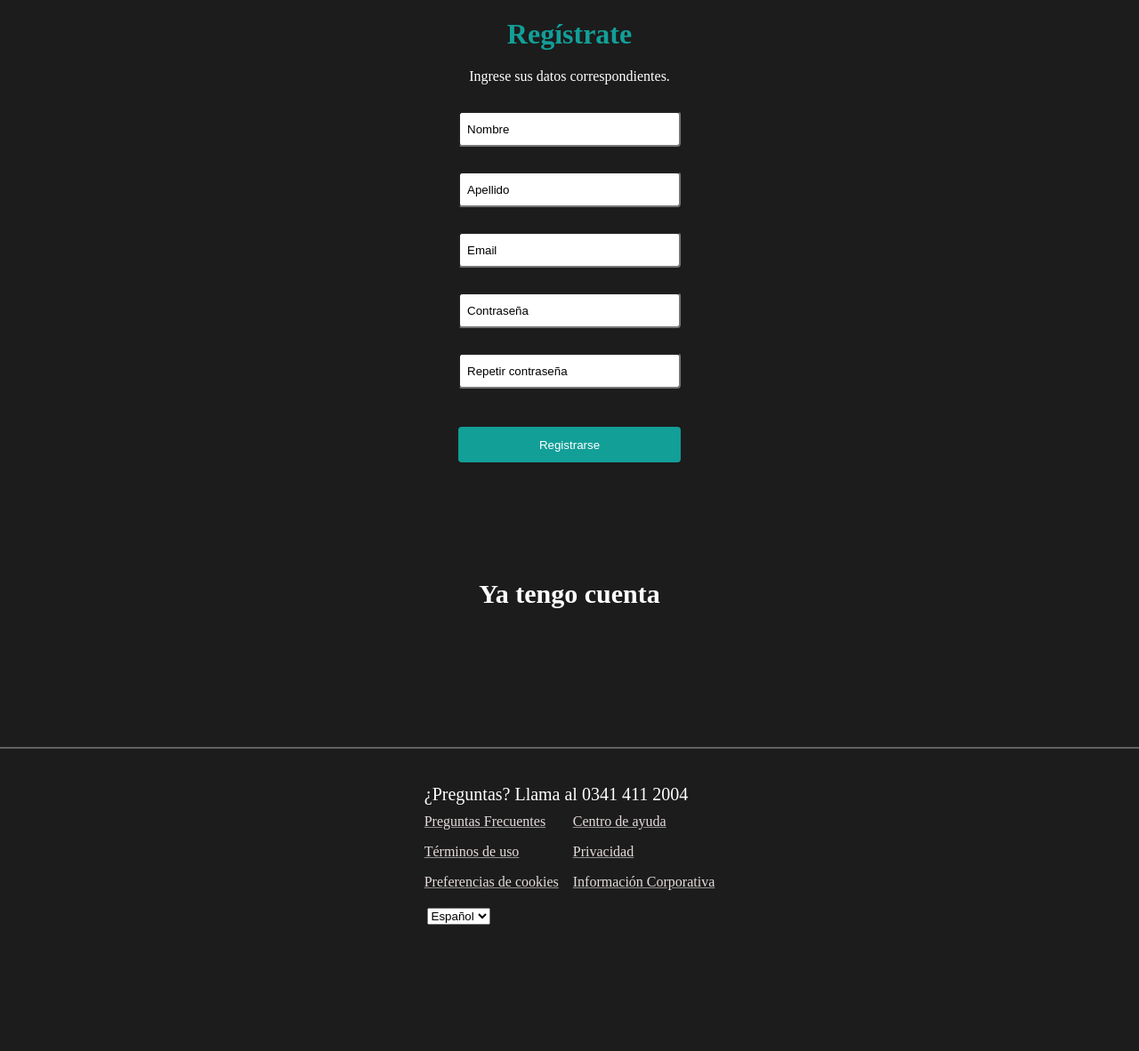
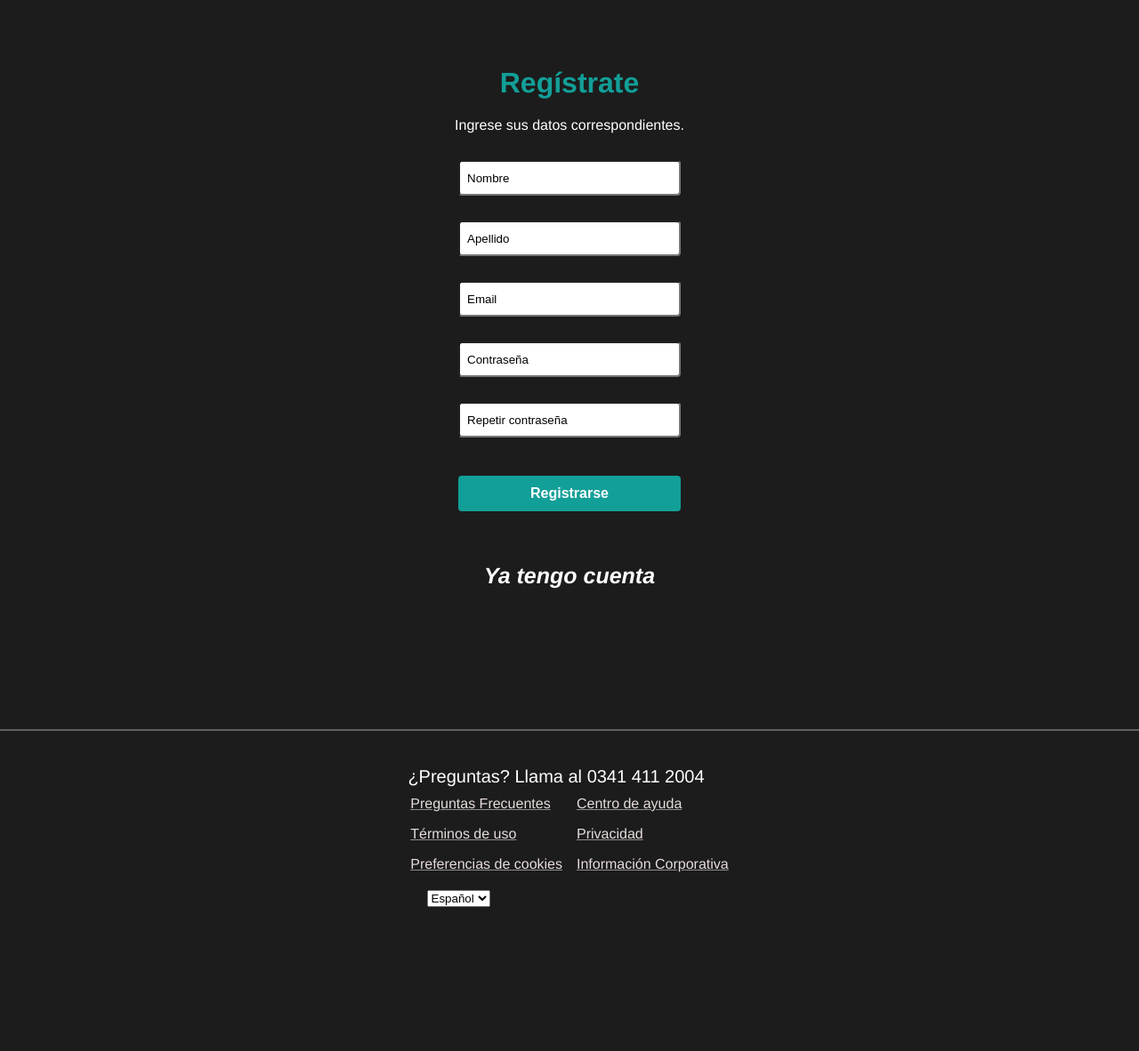
Before and after one commit to LittleBigPants/Proyecto-Final-Prog-II-Garcia-Juan-Manuel-Berrino-Ivan-Gonzales-Lautaro-Bueno-Melina, a Flask app: page /registrarse in a window 1280 px wide. Shown: the whole page at 89% size. After the commit the page ends 1020 px from the top, so only its background shows below. Run offline with Flask 3, Linux system fonts and the light colour scheme.

Commit message:
Cambios CSS a Registrarse

```diff
--- a/website/static/css/registrarse.css
+++ b/website/static/css/registrarse.css
@@ -3,6 +3,7 @@ body {
     height: auto;
     background-color: #1c1c1c;
     color: #fff;
+    font-family: Helvetica Neue, Segoe UI, Roboto, Ubuntu, sans-serif;
 }
 
 h1 {color: rgb(18, 159, 152);}
@@ -79,7 +80,10 @@ h1 {color: rgb(18, 159, 152);}
     font-size: 20px;
     color: #fff;
     font-weight: bold;
+    font-style: italic;
+    margin-top: -100px;
 }
+
 
 /* Estilos al boton */
 
@@ -94,6 +98,8 @@ h1 {color: rgb(18, 159, 152);}
     cursor: pointer;
     padding: 10px;
     border-radius: 4px;
+    font-weight: bold;
+    font-size: 16px;
 }
 
 #btn:hover {cursor: pointer;}
@@ -103,7 +109,7 @@ h1 {color: rgb(18, 159, 152);}
 #cuenta {margin-top: 100px;}
 
 #cuenta:hover {
-    text-decoration: underline;
+    transform: scale(1.1);
     color: #ccc;
 }
 
@@ -116,6 +122,8 @@ h1 {color: rgb(18, 159, 152);}
 /* Maquetado tablet */
 
 @media (min-width:768px) {
+
+    h1{margin-top:75px;}
 
     #formulario {
         grid-template-columns: auto auto;
@@ -139,8 +147,9 @@ h1 {color: rgb(18, 159, 152);}
         margin: 15px auto;
     }
 
-    #hr {margin-top: 150px;}
+    #hr {margin-top: 75px;}
 
-    #cuenta a {font-size: 30px;}
+    #cuenta a {font-size: 25px;
+    margin-top: -150px;}
 
 }
```
